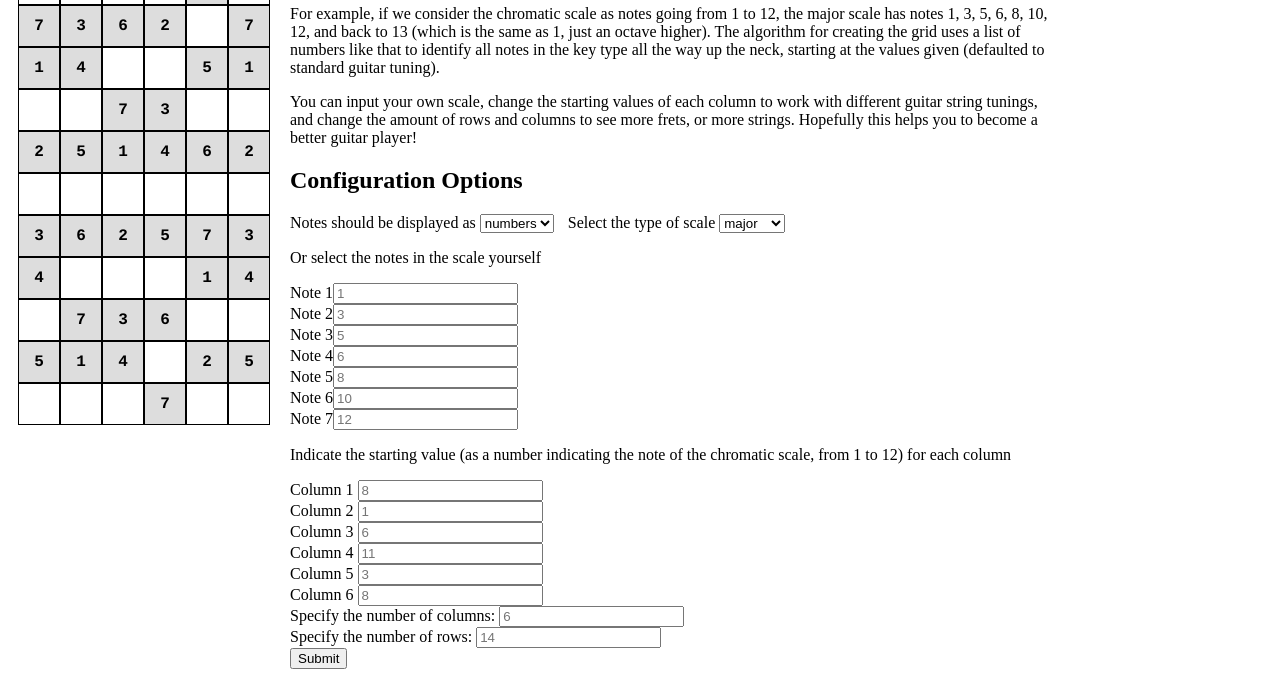
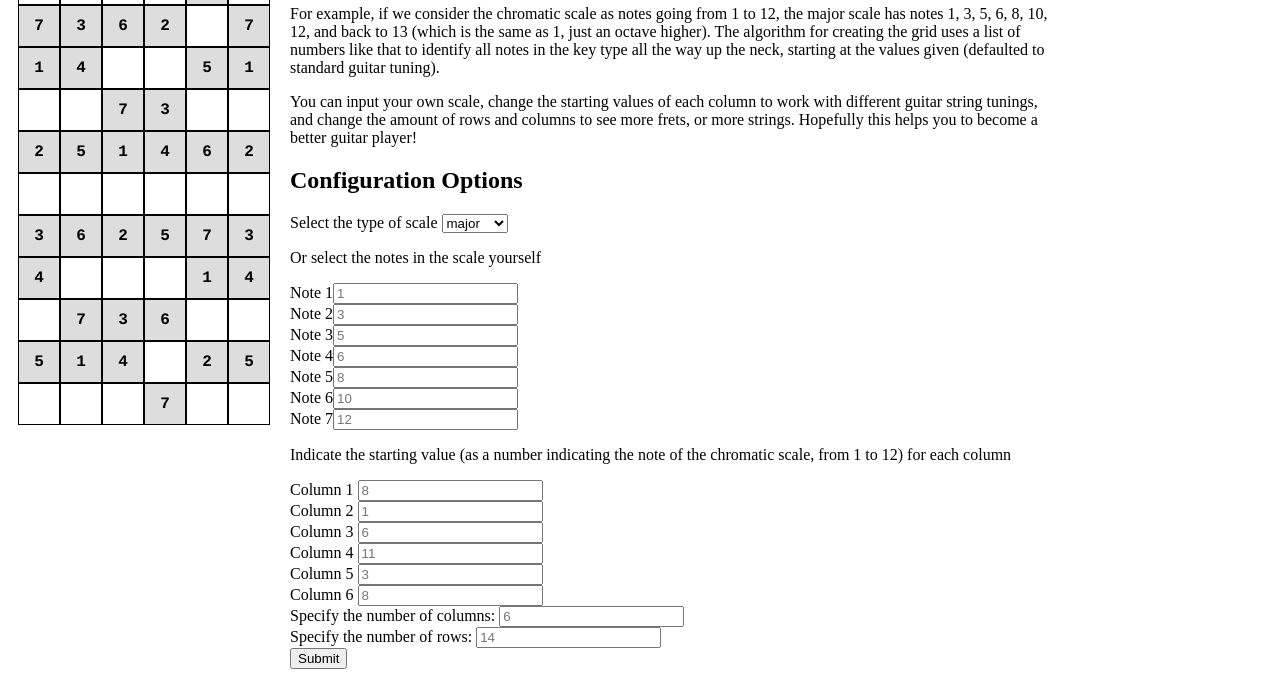
Before and after one commit to george-miller/guitarKeyViewer, a PHP site: page / in a window 1280 px wide. Shown: the part 181-860 px from the top of the page. Run offline with PHP 8.4, Linux system fonts and the light colour scheme.

Commit message:
Deleteing unused toggle

```diff
--- a/index.php
+++ b/index.php
@@ -142,12 +142,6 @@ body {
 <h2>Configuration Options</h2>
 
 <form>
-<label style='margin-right:10px'>Notes should be displayed as
-   <select name="numbersOrNotes">
-    <option selected='selected'>numbers</option>
-    <option>notes</option>
-   </select>
-</label>
 <label>Select the type of scale
     <select name="keyType">
         <?php foreach($keyTypes as $type): ?>
```
